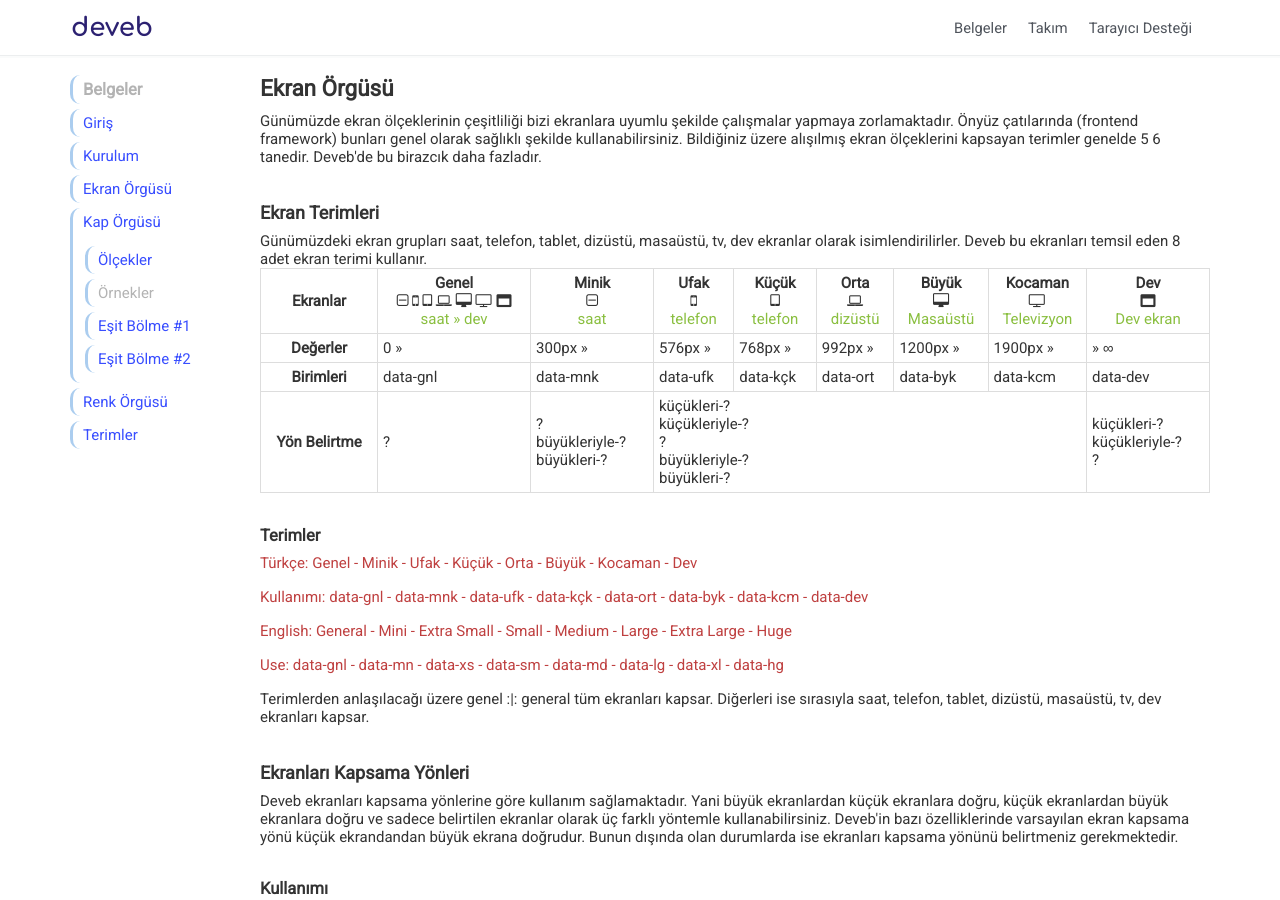
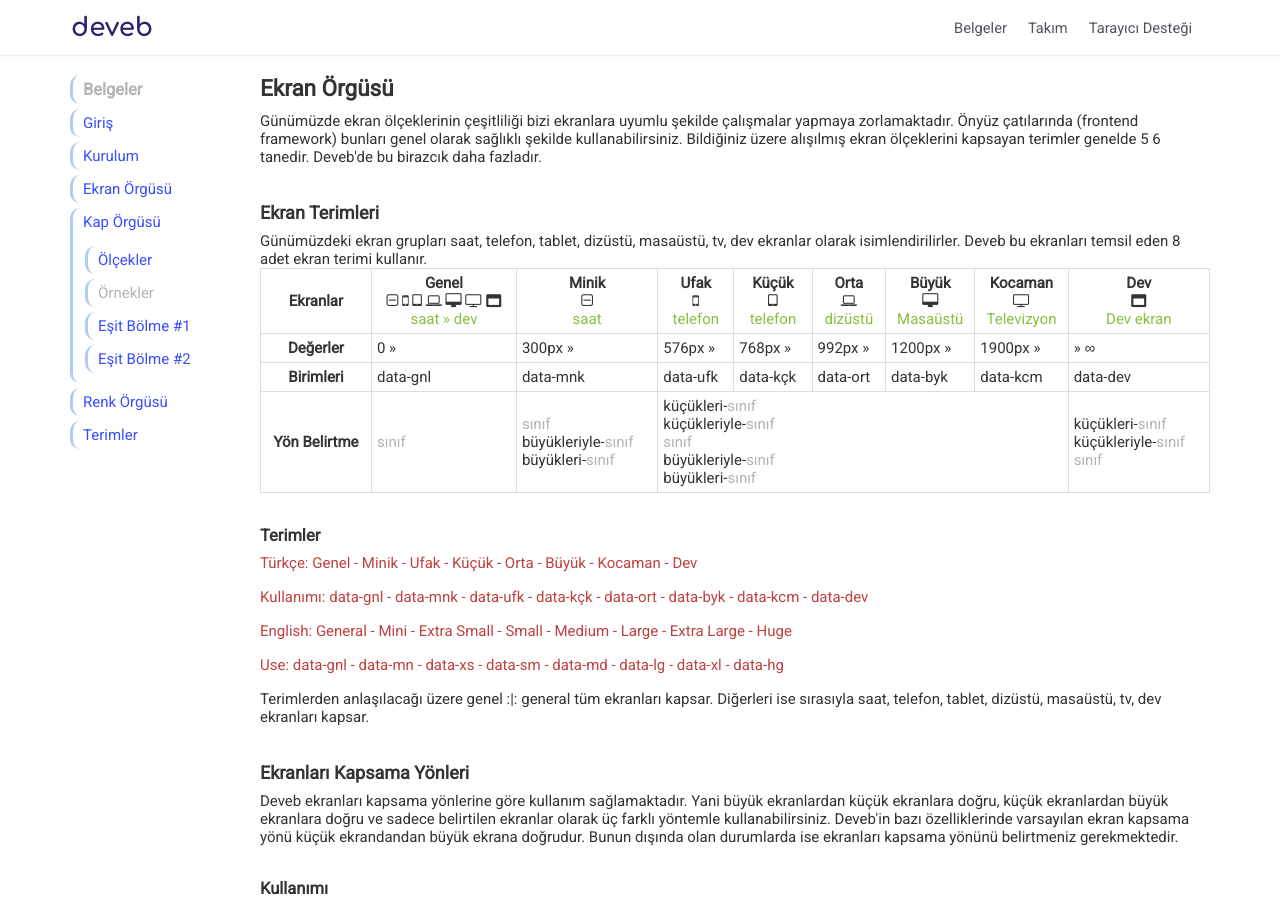
Before and after one commit to data-deveb/data-deveb.github.io, a Jekyll site: the page built from belgeler/ekran-orgusu.html, in a window 1280 px wide and 900 px high. Built offline with Jekyll 4.4.1, drawn with Linux system fonts in a browser that asks for light colours.

Commit message:
güncelleme

```diff
--- a/belgeler/ekran-orgusu.html
+++ b/belgeler/ekran-orgusu.html
@@ -86,10 +86,10 @@
         </tr>
         <tr>
           <th>Yön Belirtme</th>
-          <td>?</td>
-          <td>?<br>büyükleriyle-?<br>büyükleri-?</td>
-          <td colspan="5">küçükleri-?<br>küçükleriyle-?<br>?<br>büyükleriyle-?<br>büyükleri-?</td>
-          <td>küçükleri-?<br>küçükleriyle-?<br>?</td>
+          <td><span data-metin="ana gri">sınıf</span></td>
+          <td><span data-metin="ana gri">sınıf</span><br>büyükleriyle-<span data-metin="ana gri">sınıf</span><br>büyükleri-<span data-metin="ana gri">sınıf</span></td>
+          <td colspan="5">küçükleri-<span data-metin="ana gri">sınıf</span><br>küçükleriyle-<span data-metin="ana gri">sınıf</span><br><span data-metin="ana gri">sınıf</span><br>büyükleriyle-<span data-metin="ana gri">sınıf</span><br>büyükleri-<span data-metin="ana gri">sınıf</span></td>
+          <td>küçükleri-<span data-metin="ana gri">sınıf</span><br>küçükleriyle-<span data-metin="ana gri">sınıf</span><br><span data-metin="ana gri">sınıf</span></td>
         </tr>
       </tbody>
     </table>
```
